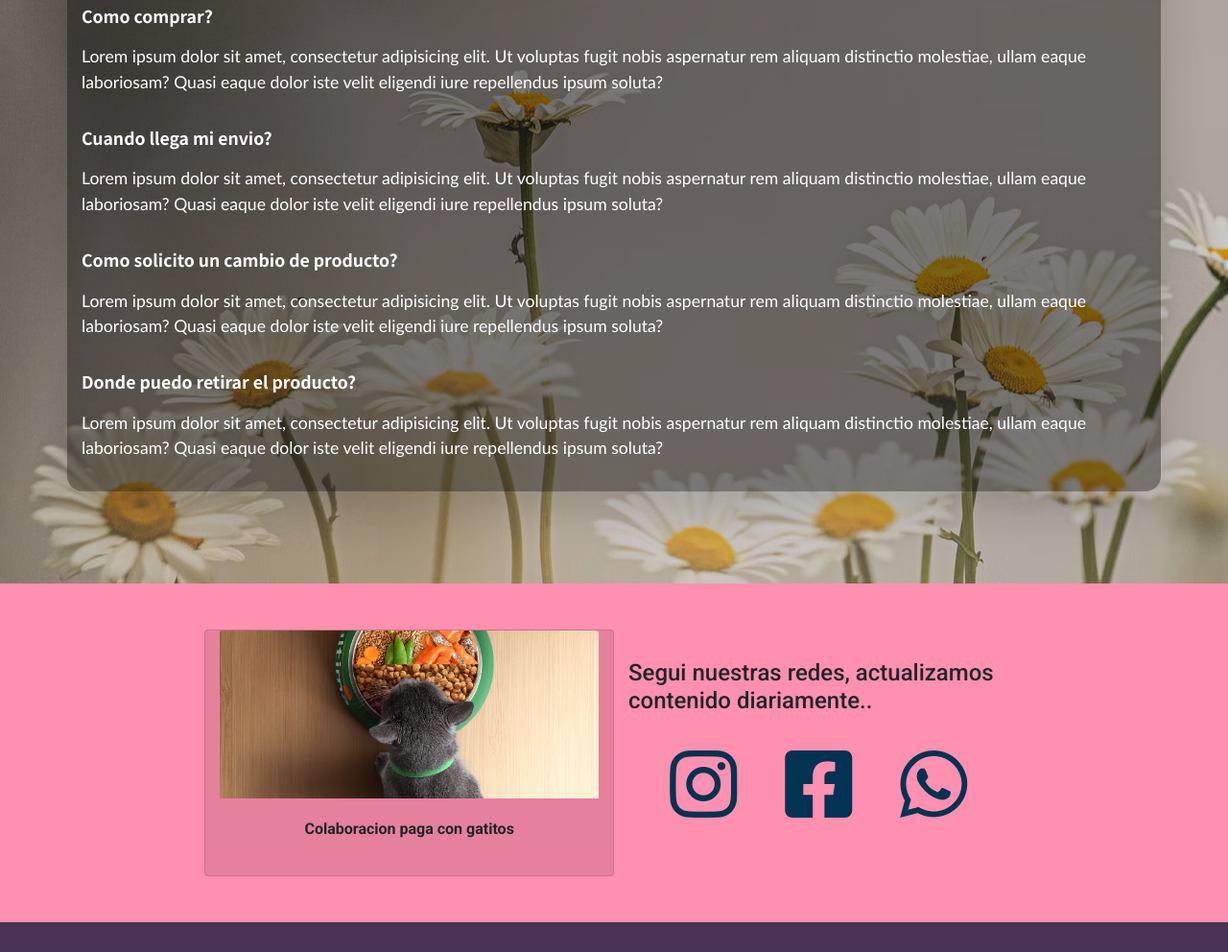
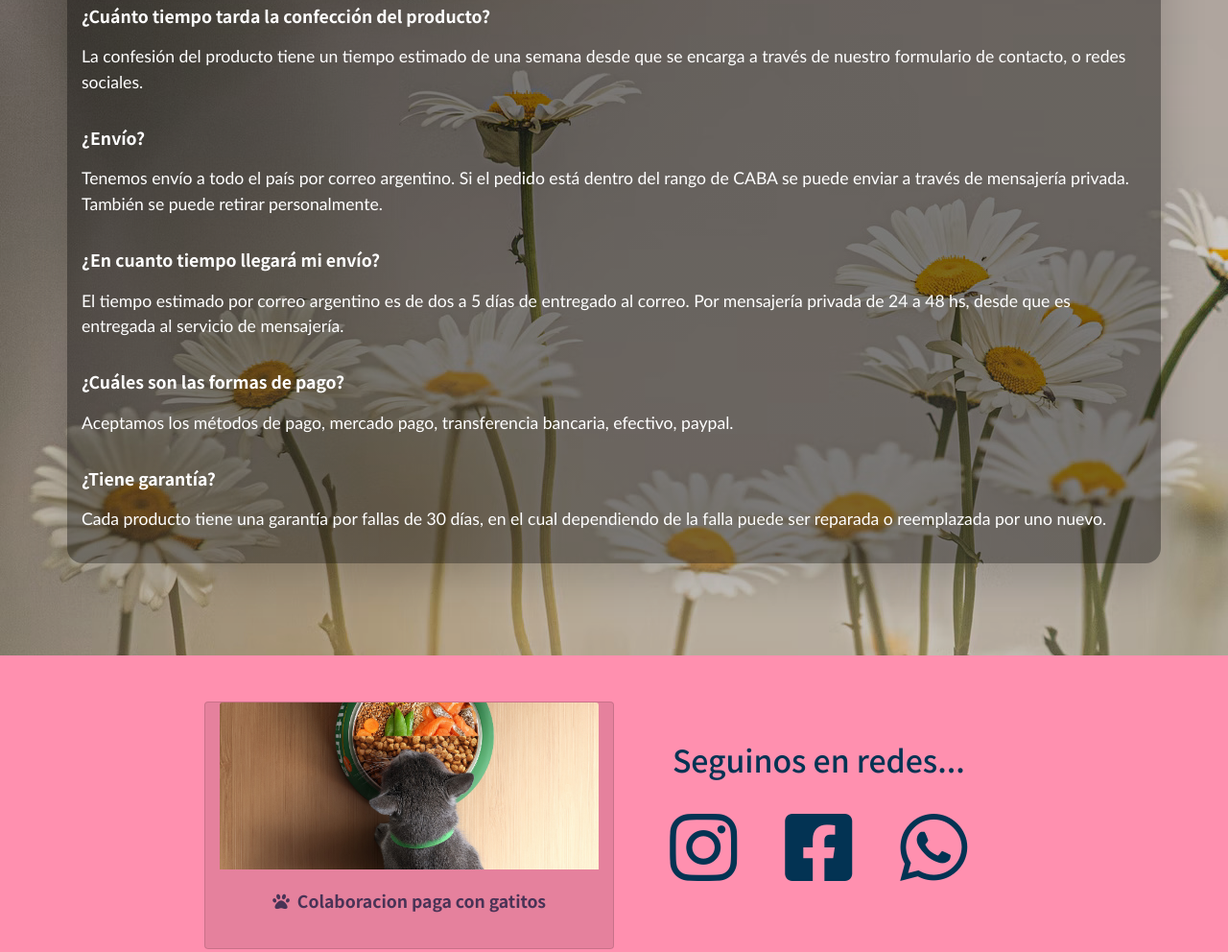
Before and after one commit to lucas-espi/Bootstrap-Espindola_Lucas, a website: page pages/preguntas-frecuentes.html in a window 1280 px wide. Shown: the part 537-1529 px from the top of the page at 96% size. Drawn offline with Linux system fonts and the light colour scheme; a web font is replaced by a local one.

Commit message:
remplazando las frases de la paginas

```diff
--- a/assets/scss/global/_publicidad.scss
+++ b/assets/scss/global/_publicidad.scss
@@ -10,5 +10,4 @@
         background:linear-gradient(rgba(0,0,0,0.1), rgba(0,0,0,0.1));
     }
 
-
 }
--- a/assets/scss/utilities/_fonts.scss
+++ b/assets/scss/utilities/_fonts.scss
@@ -6,3 +6,5 @@
 
 @import url('https://fonts.googleapis.com/css2?family=Arima+Madurai&family=Lato:ital,wght@0,100;0,300;0,400;0,700;0,900;1,100;1,300;1,400;1,700;1,900&family=Montserrat:wght@300&family=Noto+Sans+JP:wght@100;300;400;500;700&family=Roboto:ital,wght@1,100&display=swap'); //Lato
 @import url('https://fonts.googleapis.com/css2?family=Arima+Madurai&family=Lato:ital,wght@0,100;0,300;0,400;0,700;0,900;1,100;1,300;1,400;1,700;1,900&family=Montserrat:wght@300&family=Noto+Sans+JP:wght@100;300;400;500;700&family=Roboto:ital,wght@1,100&display=swap'); //Edu Tas Beginner
+
+@import 'https://fonts.googleapis.com/css?family=Press+Start+2P';
--- a/assets/scss/utilities/_mixin.scss
+++ b/assets/scss/utilities/_mixin.scss
@@ -114,3 +114,9 @@
     font-size: 1.1rem;
     font-weight: 100;
   }
+
+  .text-publicidad {
+    @include text-pag($color-redes-ico, $ff-tittle-2);
+    font-size: 2rem;
+    font-weight: 500;
+  }
--- a/pages/preguntas-frecuentes.html
+++ b/pages/preguntas-frecuentes.html
@@ -68,7 +68,7 @@
     <section class="conteiner__title">
         <div class="conteiner__title--eureka d-flex justify-content-center  flex-column align-items-center">
             <H1 class="display-3 text-center text-title">Eureka Artesanal</H1>
-            <p class="text-capitalize text-center text-leyenda">Breve descripción, o presentación de lo que es eureka artesanal, <span class="font-italic">primera presentación </span></p>
+            <p class="text-capitalize text-leyenda">La magia ocurre cuando amas lo que haces, <span class="font-italic">Hecho a mano y con amor. </span></p>
         </div>
     </section>
 
@@ -82,20 +82,29 @@
             </div>
             <div class="preguntas__text mt-5 mb-5  text-parrafo-preg">
                 <div class="pb-3">
-                    <p class="text-parrafo-preg font-weight-bold">Como comprar?</p>
-                    <p class="text-parrafo-resp">Lorem ipsum dolor sit amet, consectetur adipisicing elit. Ut voluptas fugit nobis aspernatur rem aliquam distinctio molestiae, ullam eaque laboriosam? Quasi eaque dolor iste velit eligendi iure repellendus ipsum soluta?</p>
+                    <p class="text-parrafo-preg font-weight-bold">¿Cuánto tiempo tarda la confección del producto?</p>
+                    <p class="text-parrafo-resp">La confesión del producto tiene un tiempo estimado de una semana desde que
+                        se encarga a través de nuestro formulario de contacto, o redes sociales.</p>
                 </div>
                 <div class="pb-3">
-                    <p class="text-parrafo-preg font-weight-bold">Cuando llega mi envio?</p>
-                    <p class="text-parrafo-resp">Lorem ipsum dolor sit amet, consectetur adipisicing elit. Ut voluptas fugit nobis aspernatur rem aliquam distinctio molestiae, ullam eaque laboriosam? Quasi eaque dolor iste velit eligendi iure repellendus ipsum soluta?</p>
+                    <p class="text-parrafo-preg font-weight-bold">¿Envío?</p>
+                    <p class="text-parrafo-resp">Tenemos envío a todo el país por correo argentino.
+                        Si el pedido está dentro del rango de CABA se puede enviar a través de mensajería privada.
+                        También se puede retirar personalmente.</p>
                 </div>
                 <div class="pb-3">
-                    <p class="text-parrafo-preg font-weight-bold">Como solicito un cambio de producto?</p>
-                    <p class="text-parrafo-resp">Lorem ipsum dolor sit amet, consectetur adipisicing elit. Ut voluptas fugit nobis aspernatur rem aliquam distinctio molestiae, ullam eaque laboriosam? Quasi eaque dolor iste velit eligendi iure repellendus ipsum soluta?</p>
+                    <p class="text-parrafo-preg font-weight-bold">¿En cuanto tiempo llegará mi envío?</p>
+                    <p class="text-parrafo-resp">El tiempo estimado por correo argentino es de dos a 5 días de entregado al correo.
+                        Por mensajería privada de 24 a 48 hs, desde que es entregada al servicio de mensajería.</p>
                 </div>
                 <div class="pb-3">
-                    <p class="text-parrafo-preg font-weight-bold">Donde puedo retirar el producto?</p>
-                    <p class="text-parrafo-resp">Lorem ipsum dolor sit amet, consectetur adipisicing elit. Ut voluptas fugit nobis aspernatur rem aliquam distinctio molestiae, ullam eaque laboriosam? Quasi eaque dolor iste velit eligendi iure repellendus ipsum soluta?</p>
+                    <p class="text-parrafo-preg font-weight-bold">¿Cuáles son las formas de pago?</p>
+                    <p class="text-parrafo-resp">Aceptamos los métodos de pago, mercado pago, transferencia bancaria, efectivo, paypal.</p>
+                </div >
+                <div class="pb-3">
+                    <p class="text-parrafo-preg font-weight-bold">¿Tiene garantía?</p>
+                    <p class="text-parrafo-resp">Cada producto tiene una garantía por fallas de 30 días, en el cual dependiendo
+                        de la falla puede ser reparada o reemplazada por uno nuevo.</p>
                 </div >
             </div>
         </div>
@@ -109,13 +118,13 @@
         <div class=" conteiner__redes--box card col-12 col-md-6 col-lg-4 mt-5 mb-5">
             <img class="card-img-top img-publicidad" src="../img/publicidad/cat.jpg" alt="Card image cap">
             <div class="card-body text-center">
-                <p class="font-weight-bold ">Colaboracion paga con gatitos</p>
+                <p class="font-weight-bold text-parrafo "><i class="fa-solid fa-paw"></i>&#160 Colaboracion paga con gatitos</p>
             </div>
         </div>
 
         <div class="conteiner__redes--box d-flex flex-column align-items-center col-12 col-md-6 col-lg-4 mt-5 mb-5">
             <div>
-                <h4>Segui nuestras redes, actualizamos contenido diariamente..</h4>
+                <h4 class="text-publicidad">Seguinos en redes...</h4>
             </div>
             <div class="d-flex flex-row align-items-center">
                 <a href="https://www.instagram.com/eureka.artesanal/" target="_blank"><i class="fa-brands fa-instagram ico__redes--instagram"></i></a>
```
Also changed, not shown: index.html (+7 -9 lines), pages/contacto.html (+4 -5 lines), pages/nosotros.html (+12 -17 lines), pages/productos.html (+3 -3 lines), assets/css/style.css.
